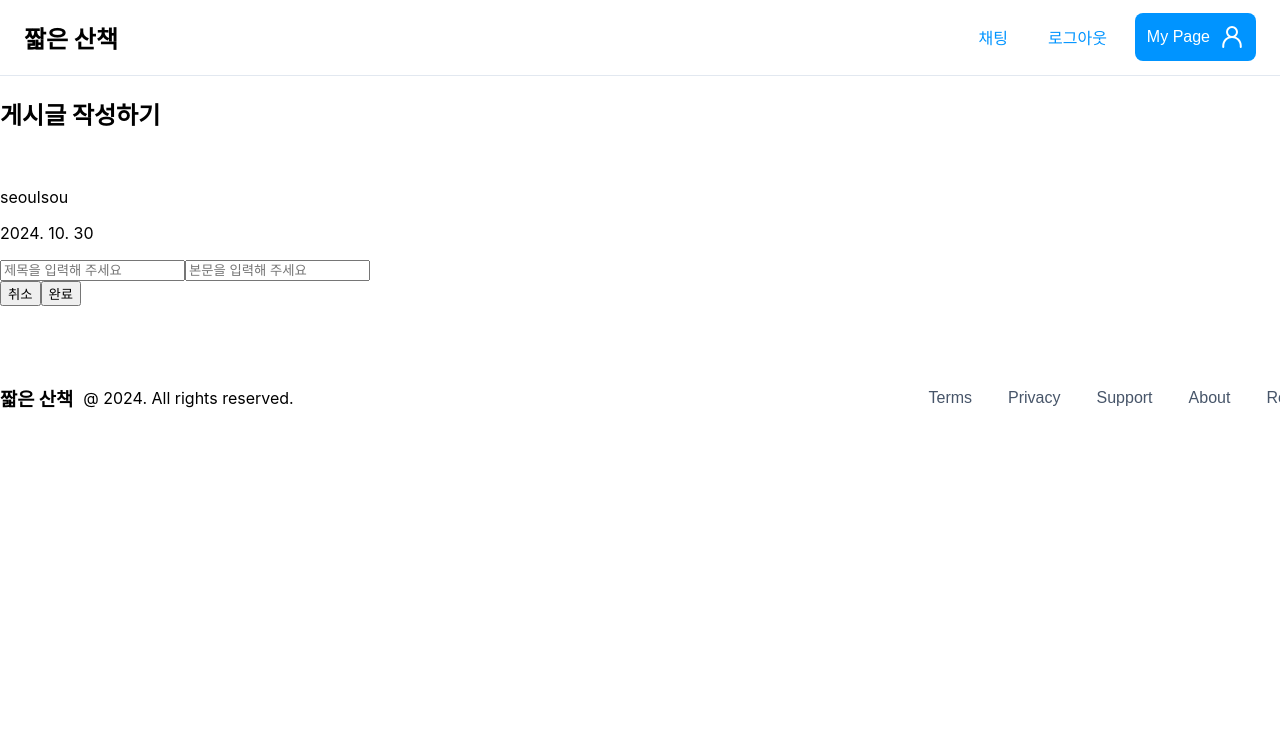
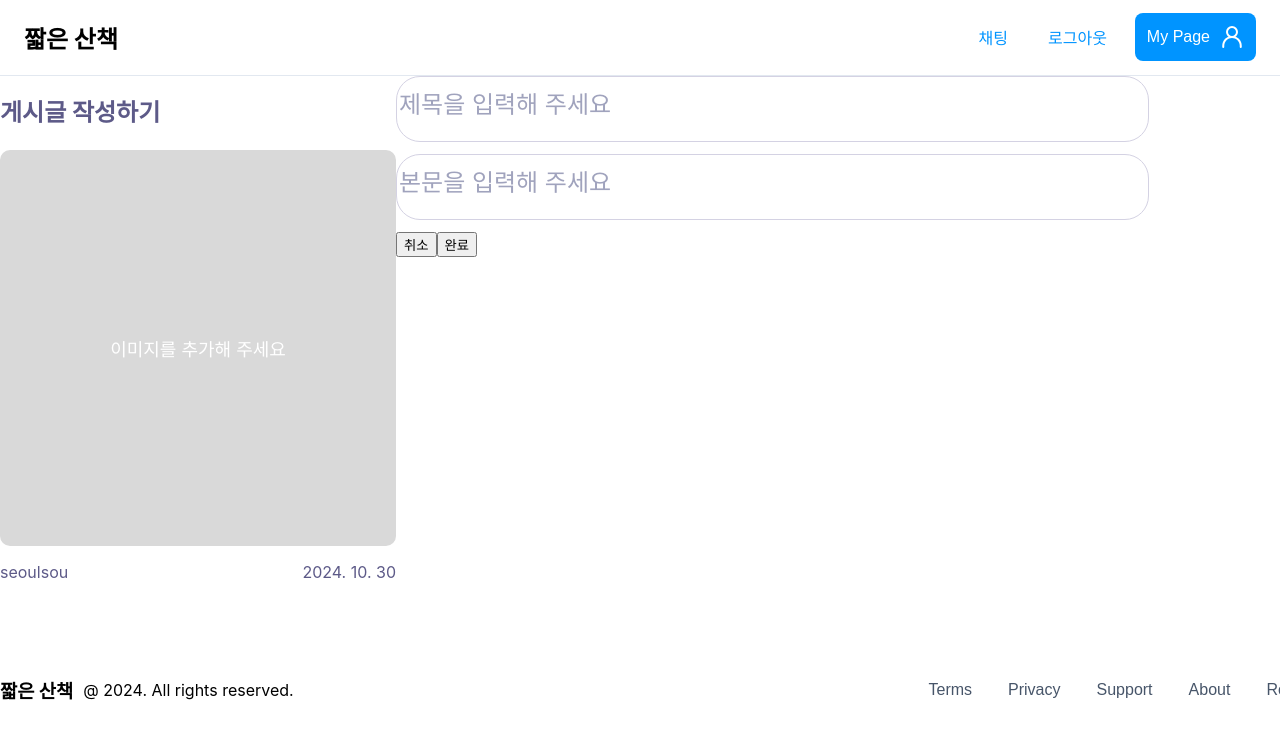
Before and after one commit to choeh124/frontend, a React (Create React App) app: page /post/write in a window 1280 px wide. Shown: the top 738 px of the page. Built offline with nearby package versions, Linux system fonts and the light colour scheme.

Commit message:
[Feat] postwite

```diff
--- a/src/component/post/Post.jsx
+++ b/src/component/post/Post.jsx
@@ -1,5 +1,3 @@
-// git pull origin main
-
 import Header from "../Header";
 import Footer from "../Footer";
 import Left from "./Left";
--- /dev/null
+++ b/src/component/postWrite/PostWrite.css
@@ -0,0 +1,7 @@
+.PostWrite{
+    display: flex;
+    flex: 1;
+    /* overflow: hidden; 검색 영역에만 스크롤이 생기도록 */
+    /* width: 1210px; */
+    /* margin: 93px auto 68px auto; */
+}
--- a/src/component/postWrite/PostWrite.jsx
+++ b/src/component/postWrite/PostWrite.jsx
@@ -1,3 +1,4 @@
+import './PostWrite.css'
 import Header from "../Header"
 import Footer from "../Footer"
 import WriteImage from "./WriteImage"
@@ -7,7 +8,7 @@ export default function PostWrite(){
     return(
         <div>
             <Header></Header>
-                <div>
+                <div className="PostWrite">
                     <WriteImage></WriteImage>
                     <WriteText></WriteText>
                 </div>
--- /dev/null
+++ b/src/component/postWrite/WriteImage.css
@@ -0,0 +1,38 @@
+.WriteImage{}
+h2{
+    font-size: 24px;
+    font-weight: bold;
+    line-height: 34px;
+    color: #5D5A88;
+}
+
+.WimageBox{
+    position: relative;
+    width: 396px;
+    height: 396px;
+    border-radius: 10px;
+    background-color: #D9D9D9;
+}
+.WimageBox img{}
+.WimageBox p{
+    font-size: 18px;
+    font-style: bold;
+    color: white;
+    position: absolute;
+    top: 50%;
+    left: 50%;
+    margin: 0;
+    transform: translate(-50%, -50%);
+}
+
+.WriteImage .WimageInfo{
+    display: flex;
+    align-items: center;
+    width: 396px;
+    justify-content: space-between;
+}
+.WriteImage .WimageInfo p{
+    font-size: 20;
+    /* line-height: 30; */
+    color: #5D5A88;
+}
--- /dev/null
+++ b/src/component/postWrite/WriteText.css
@@ -0,0 +1,14 @@
+
+input{
+    width: 714px;
+    height: 62px;
+    border: solid 1px #D4D2E3;
+    border-radius: 24px;
+    padding-right: 35px;
+    margin-bottom: 12px;
+}
+input::placeholder{
+    font-size: 24px;
+    color: #A0A3BD;
+
+}
--- a/src/component/postWrite/writeImage.jsx
+++ b/src/component/postWrite/writeImage.jsx
@@ -1,10 +1,14 @@
+import './WriteImage.css'
 
 export default function WriteImage(){
     return(
-        <div>
+        <div className='WriteImage'>
             <h2>게시글 작성하기</h2>
-            <img src="" alt="" />
-            <div>
+            <div className='WimageBox'>
+                <img src="" alt="" />
+                <p>이미지를 추가해 주세요</p>
+            </div>
+            <div className='WimageInfo'>
                 <p>seoulsou</p>
                 <p>2024. 10. 30</p>
             </div>
--- a/src/component/postWrite/writeText.jsx
+++ b/src/component/postWrite/writeText.jsx
@@ -1,3 +1,4 @@
+import './WriteText.css'
 
 export default function WriteText(){
     return(
```
